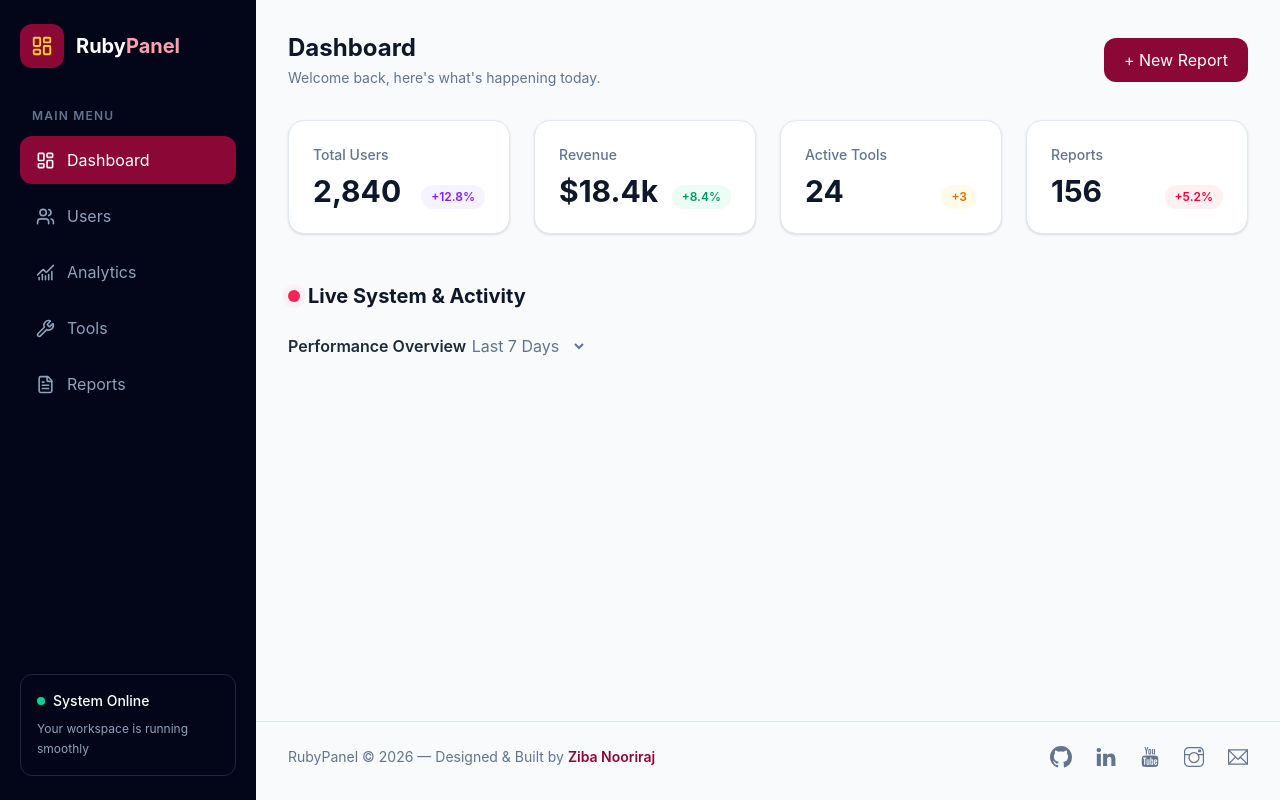
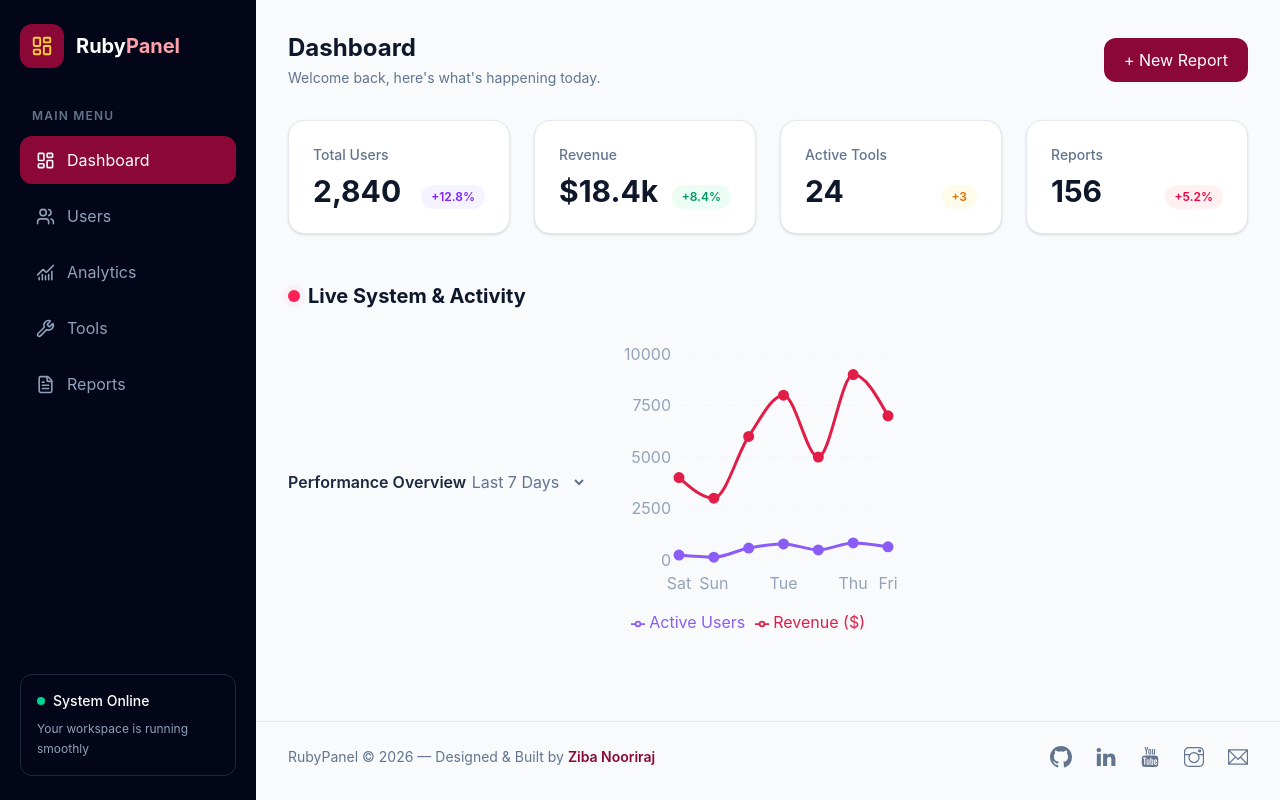
Before and after one commit to zibanoori/rubypanel, a React (Vite) app: page / in a window 1280 px wide. Built offline with nearby package versions, Linux system fonts and the light colour scheme.

Commit message:
feat: implement interactive LineChart with custom legend opacity effect

```diff
--- a/src/components/Main.jsx
+++ b/src/components/Main.jsx
@@ -152,6 +152,68 @@ function Main() {
               <option>Last 30 Days</option>
             </select>
           </div>
+
+          <div className="h-80 w-full">
+            <ResponsiveContainer width="100%" height="100%">
+              <LineChart
+                data={data}
+                margin={{ top: 20, right: 30, left: 0, bottom: 20 }}
+              >
+                <CartesianGrid
+                  strokeDasharray="3 3"
+                  vertical={false}
+                  stroke="#f1f5f9"
+                />
+                <XAxis
+                  dataKey="name"
+                  axisLine={false}
+                  tickLine={false}
+                  tick={{ fill: "#94a3b8" }}
+                  dy={10}
+                />
+                <YAxis
+                  axisLine={false}
+                  tickLine={false}
+                  tick={{ fill: "#94a3b8" }}
+                />
+                <Tooltip
+                  contentStyle={{
+                    backgroundColor: "#fff",
+                    borderRadius: "12px",
+                    border: "none",
+                    boxShadow: "0 10px 15px -3px rgb(0 0 0 / 0.1)",
+                  }}
+                />
+                <Legend
+                  onMouseEnter={handleMouseEnter}
+                  onMouseLeave={handleMouseLeave}
+                  wrapperStyle={{ paddingTop: "20px" }}
+                />
+
+                <Line
+                  type="monotone"
+                  dataKey="revenue"
+                  name="Revenue ($)"
+                  stroke="#e11d48"
+                  strokeWidth={3}
+                  dot={{ r: 4, fill: "#e11d48" }}
+                  activeDot={{ r: 6 }}
+                  opacity={hoveringDataKey === "users" ? 0.3 : 1}
+                />
+
+                <Line
+                  type="monotone"
+                  dataKey="users"
+                  name="Active Users"
+                  stroke="#8b5cf6"
+                  strokeWidth={3}
+                  dot={{ r: 4, fill: "#8b5cf6" }}
+                  activeDot={{ r: 6 }}
+                  opacity={hoveringDataKey === "revenue" ? 0.3 : 1}
+                />
+              </LineChart>
+            </ResponsiveContainer>
+          </div>
         </div>
       </main>
       <footer className="border-t border-slate-200 pt-6 pb-8 px-8 mt-auto">
```
